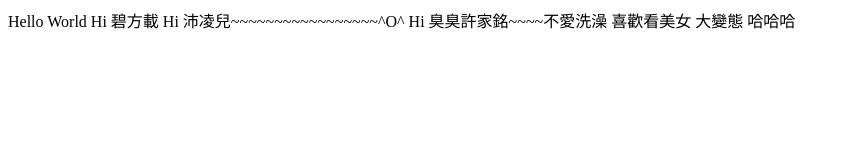
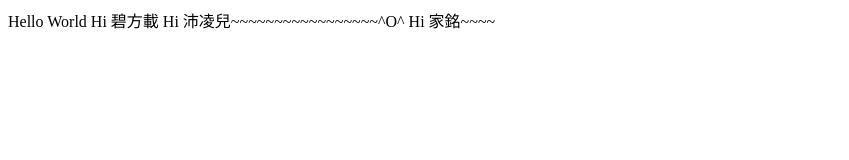
Before and after one commit to 1101137101/Week3, a plain HTML site: page HelloWorld/index.html in a window 1280 px wide. Shown: the whole page, without its empty margins (0-849 px from the left). Drawn offline with Linux system fonts and the light colour scheme.

Commit message:
fifth commit

```diff
--- a/HelloWorld/index.html
+++ b/HelloWorld/index.html
@@ -10,6 +10,6 @@
 
     Hi 沛凌兒~~~~~~~~~~~~~~~~~^O^
 
-    Hi 臭臭許家銘~~~~不愛洗澡 喜歡看美女 大變態 哈哈哈
+    Hi 家銘~~~~
 </body>
 </html>
```
